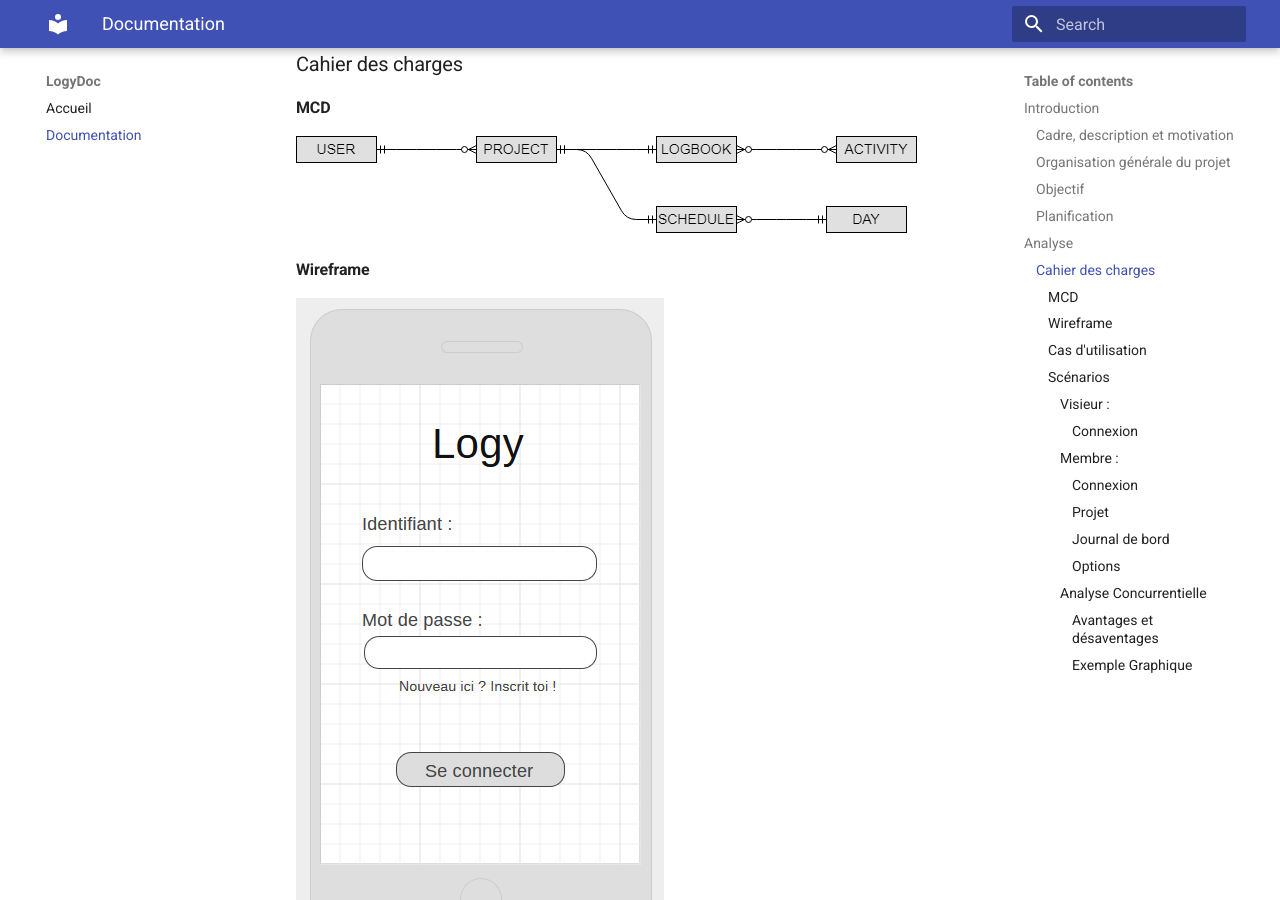
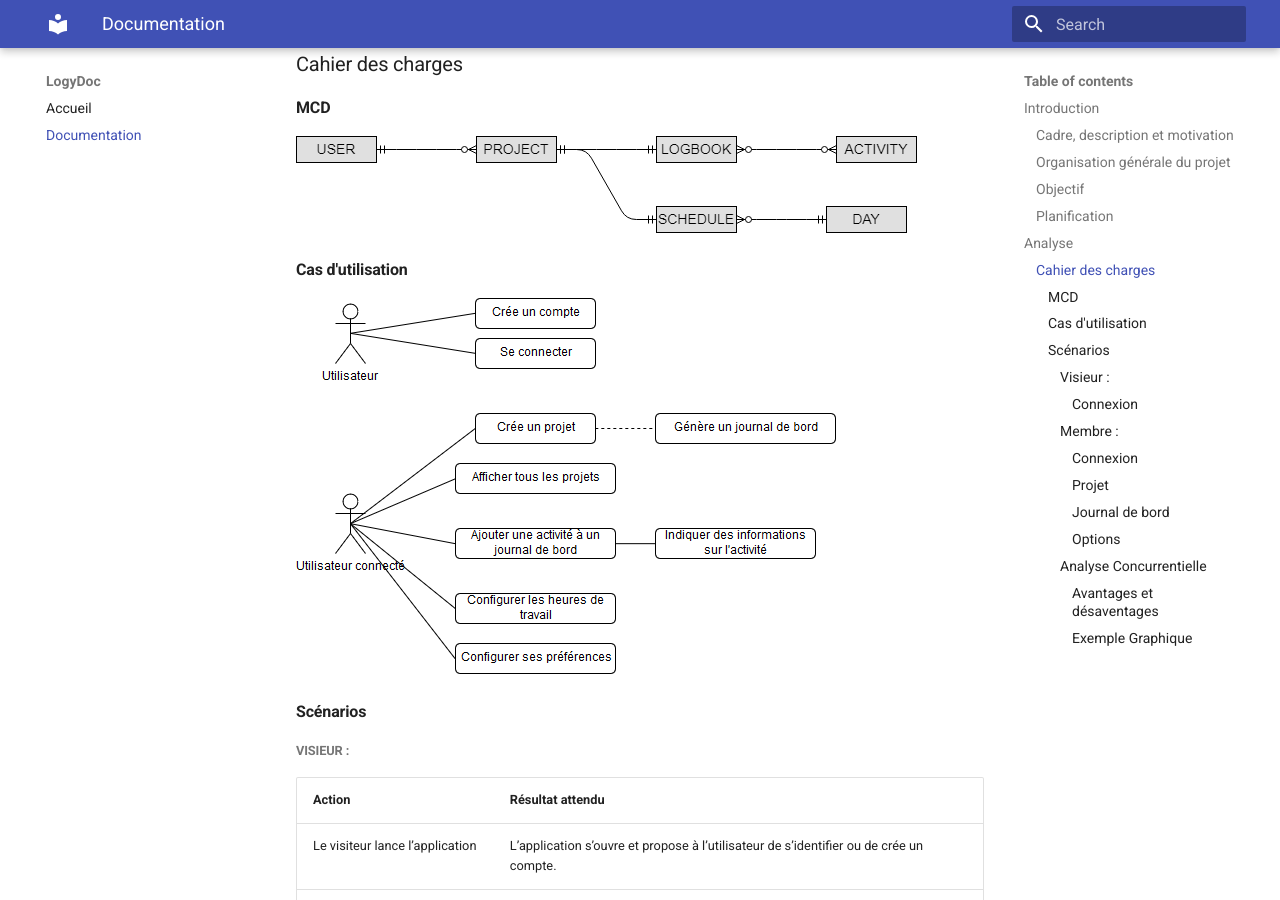
Before and after one commit to LogyTeam/Logy, an MkDocs documentation site: the page built from Docs/LogyDoc/docs/documentation.md, in a window 1280 px wide and 900 px high, scrolled down 1406 px. Built offline with MkDocs 1.6.1 and Material for MkDocs 9.7.7, drawn with Linux system fonts in a browser that asks for light colours.

Commit message:
Suppresion des wireframes dans la documentation

```diff
--- a/Docs/LogyDoc/docs/documentation.md
+++ b/Docs/LogyDoc/docs/documentation.md
@@ -40,9 +40,6 @@ L’organisation du projet sera principalement basée sur une méthode agile à
 ### Cahier des charges
 #### MCD
 ![mcd](./images/MCD.png)
-#### Wireframe
-![account_logon](./images/wireframes/account_logon.png)
-![account_inscription](./images/wireframes/account_inscription.png)
 
 #### Cas d'utilisation
 ![usecases](./images/UseCase.png)
```
